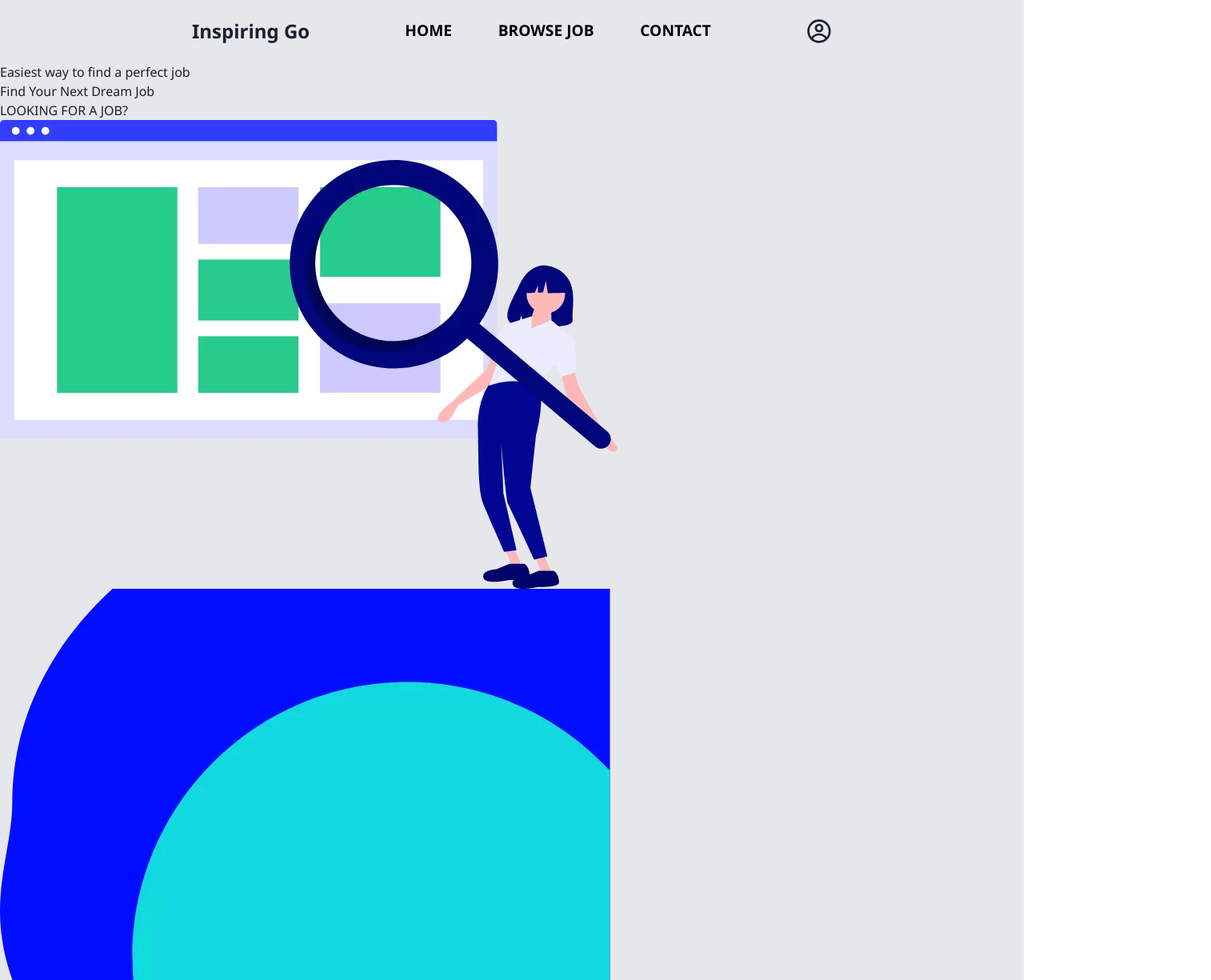
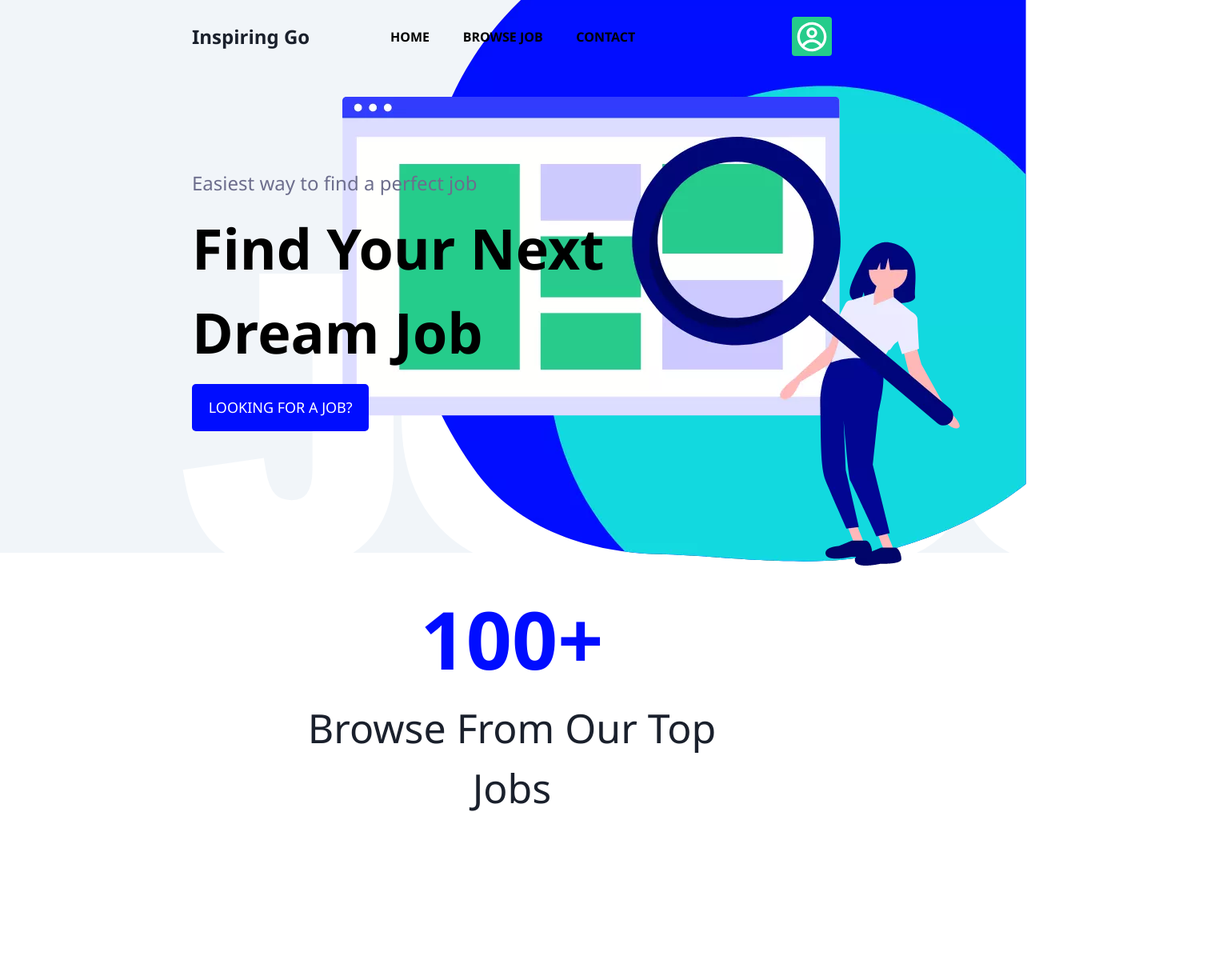
Before and after one commit to RahulRedN/FDFED_IG, a React (Vite) app: page /jobseeker in a window 1280 px wide. Shown: the top 1225 px of the page at 80% size, 1514 px wide, since content can reach past the window. After the commit the page ends 1055 px from the top, so only its background shows below. Built offline with nearby package versions, Linux system fonts and the light colour scheme; no server answers.

Commit message:
jobseeker home update

```diff
--- a/src/components/JobSeeker/JobLanding.jsx
+++ b/src/components/JobSeeker/JobLanding.jsx
@@ -1,18 +1,19 @@
-import React from 'react'
+import React from "react";
 
 import classes from "./JobSeeker.module.css";
+import TopJobs from "./TopJobs";
 
 const Home = () => {
   return (
+    <>
       <div className={classes.sliderContainer}>
         <div className={classes.sliderText}>
           <div className={classes.sliderCaption}>
             <span>Easiest way to find a perfect job</span>
-          <h1>Find Your Next Dream Job</h1>
-        </div>
-        <div className={classes.sliderButtons}>
-          {" "}
-          <button>LOOKING FOR A JOB?</button>
+            <h1>
+              <span>Find Your Next</span> <span>Dream Job</span>
+            </h1>
+            <button className={classes.find}>LOOKING FOR A JOB?</button>
           </div>
         </div>
         <div className={classes.sliderBG1}>
@@ -21,8 +22,11 @@ const Home = () => {
         <div className={classes.sliderBG2}>
           <img src="/assets/bg-2.webp" alt="" />
         </div>
+        <div className={classes.back}>JOBS</div>
       </div>
+      <TopJobs />
+    </>
   );
-}
+};
 
-export default Home
+export default Home;
--- a/src/components/JobSeeker/JobSeeker.module.css
+++ b/src/components/JobSeeker/JobSeeker.module.css
@@ -13,12 +13,17 @@
 
 .navbar {
   display: flex;
+  padding: 1.3rem 15rem;
+  font-size: medium;
+  font-weight: 600;
   justify-content: space-between;
-  padding: 1.3rem 15rem;
-  font-size: larger;
-  font-weight: 600;
   align-items: center;
-  background: #e5e7eb;
+  background: #f1f5f9;
+  z-index: 1;
+}
+
+.navbar.job{
+  background: #d1d5db;
 }
 
 .sticky {
@@ -33,13 +38,20 @@
   background: rgba(255, 255, 255, 0.9);
 }
 
-.navbar span {
+.navbar span:nth-child(1) {
   font-size: x-large;
+}
+
+.navbar .left {
+  display: flex;
+  align-items: center;
+  gap: 6rem;
 }
 
 .items {
   display: flex;
-  gap: 3rem;
+  gap: 2rem;
+  z-index: 3;
 }
 
 .items a {
@@ -76,8 +88,91 @@
   transition: all 0.25s ease-out 0s;
 }
 
+.profile {
+  cursor: pointer;
+  font-size: 2.5rem;
+  z-index: 3;
+  background-color: #25cc8b;
+  color: white;
+  padding: 0.3rem;
+  border-radius: 4px;
+  transition: border-radius ease 0.2s;
+}
 
-.sliderContainer{
-  background: #e5e7eb;
+.profile:hover {
+  border-radius: 50%;
+}
 
+.sliderContainer {
+  position: relative;
+  background: #f1f5f9;
+  min-height: 600px;
 }
+
+.sliderBG1 {
+  position: absolute;
+  top: 30px;
+  right: 80px;
+  z-index: 3;
+}
+
+.sliderBG2 {
+  position: absolute;
+  top: -100px;
+  right: -3px;
+  z-index: 2;
+}
+
+.sliderText {
+  position: absolute;
+  top: 20%;
+  left: 15rem;
+  z-index: 4;
+}
+
+.sliderCaption {
+  display: flex;
+  flex-direction: column;
+  font-size: x-large;
+  color: #6d6e8d;
+  gap: 0.7rem;
+}
+
+.sliderCaption h1 {
+  font-size: 70px;
+  font-weight: 600;
+  display: flex;
+  flex-direction: column;
+  gap: 0;
+  color: black;
+}
+
+.find {
+  position: relative;
+  width: fit-content;
+  color: white;
+  background-color: #000dff;
+  font-size: large;
+  padding: 1rem 1.3rem;
+  border-radius: 5px;
+  transition: background-color linear 0.3s;
+}
+
+.find:hover {
+  background-color: #25cc8b;
+}
+
+.back {
+  font-family: "DM Sans", sans-serif;
+  position: absolute;
+  height: 530px;
+  left: 15rem;
+  bottom: 0;
+  font-size: 484px;
+  font-weight: 700;
+  z-index: 1;
+  color: white;
+  letter-spacing: -11px;
+  -webkit-text-stroke-width: 32px;
+  -webkit-text-stroke-color: white;
+}
--- a/src/components/JobSeeker/Navbar.jsx
+++ b/src/components/JobSeeker/Navbar.jsx
@@ -1,26 +1,41 @@
-import React from "react";
+import React, { useState } from "react";
 
-import { Link } from "react-router-dom";
+import { NavLink, Link, useLocation } from "react-router-dom";
 
 import classes from "./JobSeeker.module.css";
 import { CgProfile } from "react-icons/cg";
+import { useStatStyles } from "@chakra-ui/react";
 
 const Navbar = ({ navClass }) => {
+  const { pathname } = useLocation();
+
+  const isLinkActive = (path) => {
+    return pathname === path;
+  };
+
   return (
-    <nav className={navClass}>
+    <nav
+      className={
+        navClass +
+        " " +
+        (isLinkActive("/jobseeker/findjobs") ? classes.job : "")
+      }
+    >
+      <div className={classes.left}>
         <span>Inspiring Go</span>
         <ul className={classes.items}>
           <li>
-          <Link to="">HOME</Link>
+            <NavLink to="">HOME</NavLink>
           </li>
           <li>
-          <Link to="findjobs">BROWSE JOB</Link>
+            <NavLink to="findjobs">BROWSE JOB</NavLink>
           </li>
           <li>
-          <Link to="/jobseeker">CONTACT</Link>
+            <NavLink to="/jobseeker">CONTACT</NavLink>
           </li>
         </ul>
-      <span style={{fontSize: "2rem"}}>
+      </div>
+      <span className={classes.profile}>
         <CgProfile />
       </span>
     </nav>
--- /dev/null
+++ b/src/components/JobSeeker/TopJobs.jsx
@@ -0,0 +1,17 @@
+import React from "react";
+
+import classes from "./TopJobs.module.css";
+
+const TopJobs = () => {
+  return (
+    <div className={classes.container}>
+      <div className={classes.info}>
+        <span>100+</span>
+        <h1>Browse From Our Top Jobs</h1>
+      </div>
+      <div className={classes.topJobs}></div>
+    </div>
+  );
+};
+
+export default TopJobs;
--- /dev/null
+++ b/src/components/JobSeeker/TopJobs.module.css
@@ -0,0 +1,22 @@
+.container{
+    padding: 2rem;
+    display: flex;
+    flex-direction: column;
+    align-items: center;
+}
+
+.info{
+    width: 50%;
+    text-align: center;
+}
+
+.info span{
+    font-size: 100px;
+    font-weight: 700;
+    color: #000dff;
+}
+
+.info h1{
+    font-size: 50px;
+    font-weight: 500;
+}
--- a/src/index.css
+++ b/src/index.css
@@ -10,16 +10,3 @@
   font-family:'Segoe UI', Tahoma, Geneva, Verdana, sans-serif;
 
 }
-::-webkit-scrollbar {
-  background:white;
-  border-radius: 10px;
-  width: 12px;
-
-}
-
-
-::-webkit-scrollbar-thumb {
-  border-radius: 15px;
-  background:rgb(179, 179, 179);
-  border-radius: 10px;
-}
```
Lines whose indentation alone changed are shown as unchanged.
